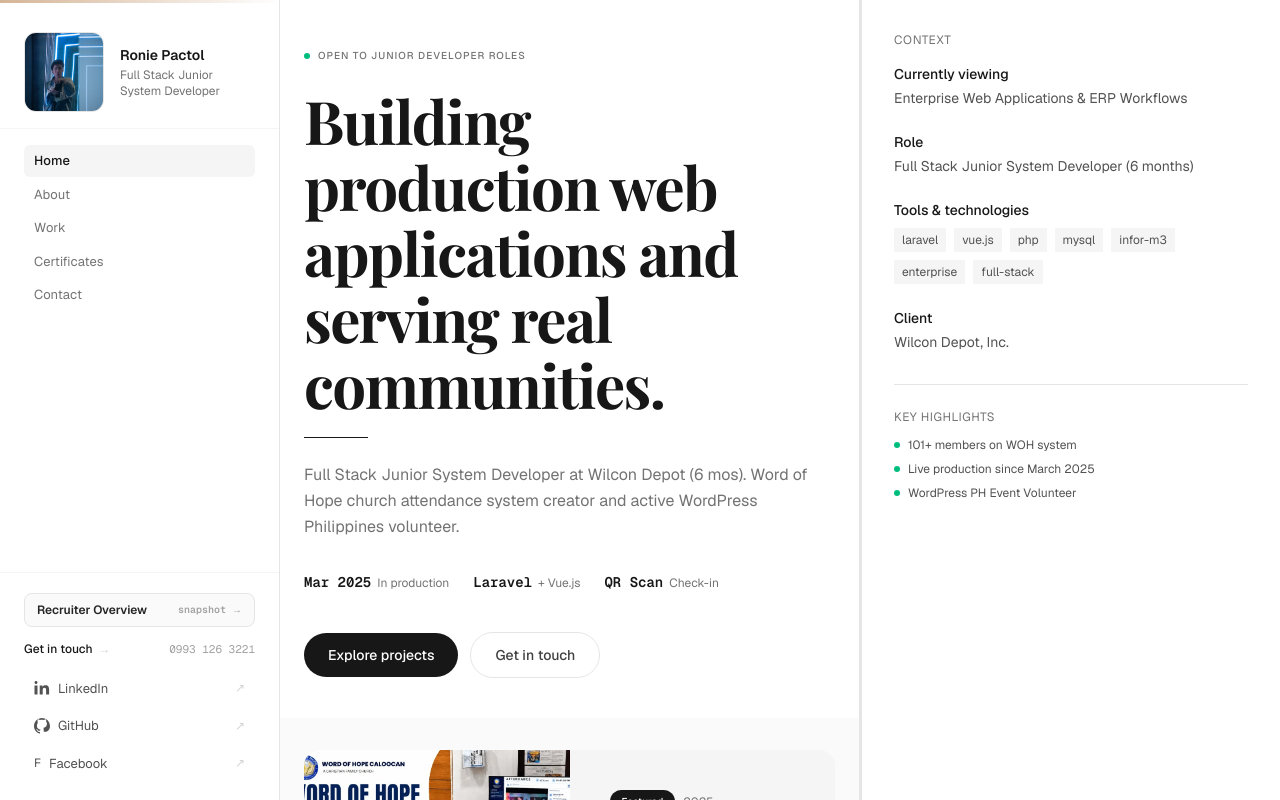
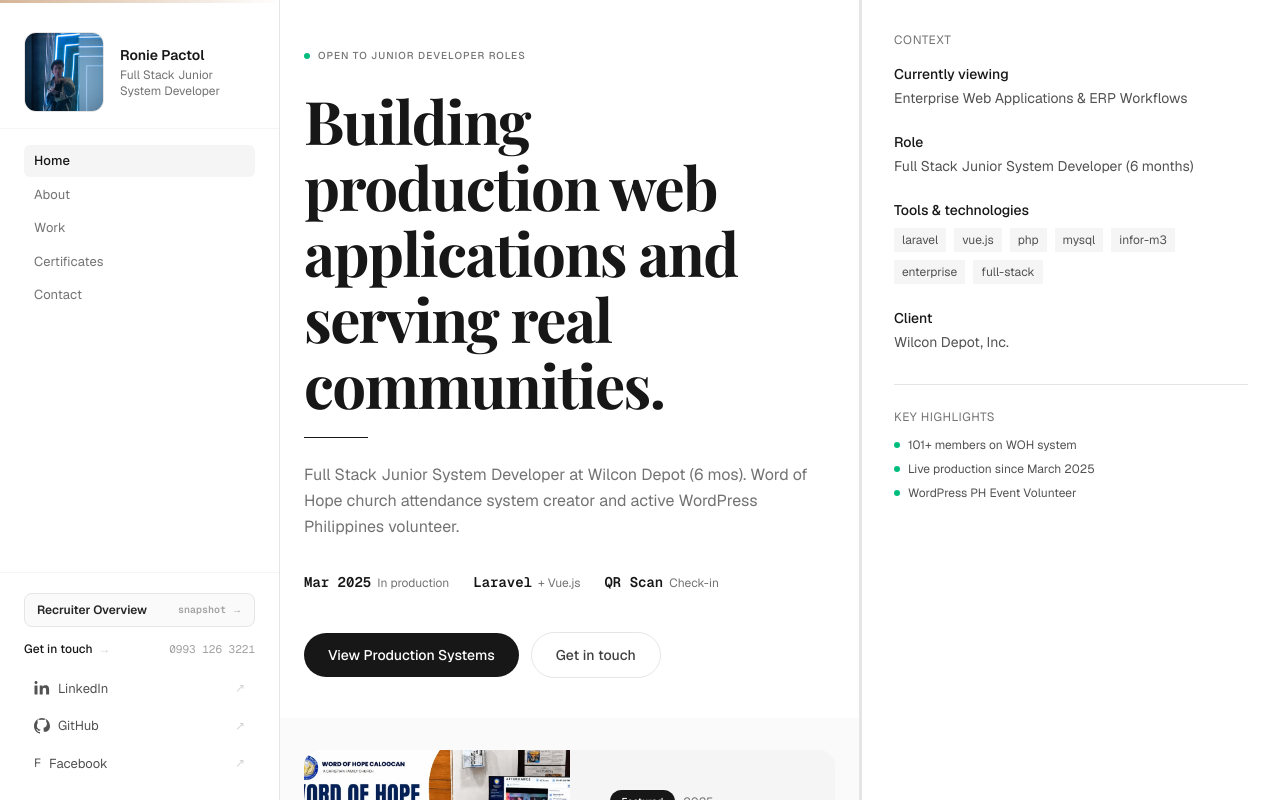
Before and after one commit to roniepactolstudent2223-stack/roniepactolstudent2223-stack.github.io, a Next.js app: page / in a window 1280 px wide. Built offline with nearby package versions, Linux system fonts and the light colour scheme.

Commit message:
copy: update hero CTA to 'View Production Systems' and filter to 'Filter by focus area'

```diff
--- a/src/app/page.tsx
+++ b/src/app/page.tsx
@@ -30,7 +30,7 @@
 
       {/* Featured — dense, full-width, cinematic */}
       {featured && (
-        <section className="bg-neutral-50 px-6 py-8">
+        <section id="production-systems" className="bg-neutral-50 px-6 py-8">
           <div className="max-w-5xl">
             <FeaturedProject
               project={featured}
--- a/src/components/home/DiscoveryPaths.tsx
+++ b/src/components/home/DiscoveryPaths.tsx
@@ -46,7 +46,7 @@
   return (
     <div ref={containerRef}>
       <p className="mb-6 text-[10px] font-medium uppercase tracking-[0.1em] text-neutral-500">
-        Explore by domain
+        Filter by focus area
       </p>
       <div className="flex flex-col gap-0">
         {visibleDomains.map((domain) => {
--- a/src/components/home/Masthead.tsx
+++ b/src/components/home/Masthead.tsx
@@ -122,10 +122,10 @@
         <div className="mt-10 flex items-center gap-3" data-reveal>
           <a
             ref={(el) => { ctaRefs.current[0] = el }}
-            href="#home"
+            href="#production-systems"
             className="inline-flex items-center gap-2 rounded-full bg-neutral-900 px-6 py-3 text-sm font-medium text-white transition-shadow duration-300 hover:shadow-lg hover:shadow-neutral-300/50"
           >
-            Explore projects
+            View Production Systems
           </a>
           <a
             ref={(el) => { ctaRefs.current[1] = el }}
```
